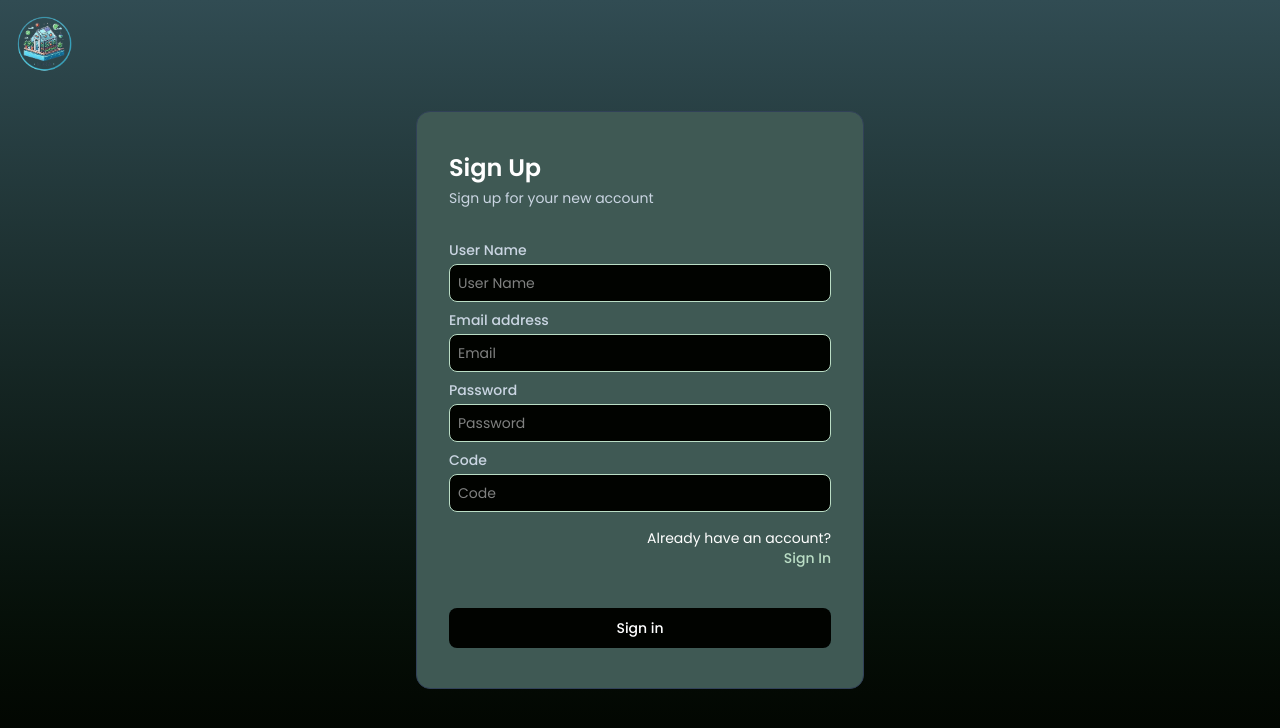
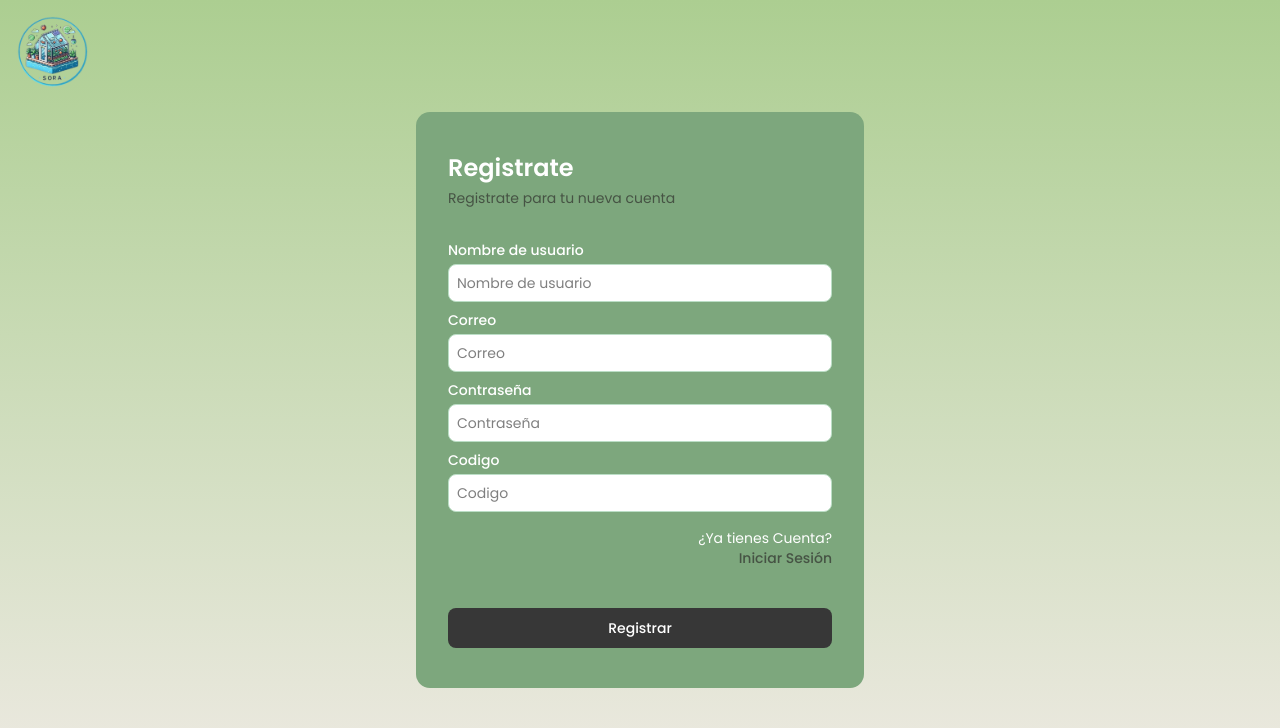
Before and after one commit to Fransoa2003/Pagina-Acuaponica, a React (Vite) app: page /register in a window 1280 px wide. Shown: the top 728 px of the page. Built offline with nearby package versions, Linux system fonts and the light colour scheme.

Commit message:
Nuevos canmbios

```diff
--- a/src/App.jsx
+++ b/src/App.jsx
@@ -3,6 +3,7 @@ import { Login } from './components/login';
 import { Register } from './components/register';
 import {Dashboard } from './components/dashboard';
 import { ChartAreaInteractive } from './components/chartAreaInteractive';
+import { Team } from './components/team';
 import { Route, Routes, BrowserRouter } from 'react-router-dom';
 import './App.css';
 
@@ -17,6 +18,7 @@ function App() {
         <Route path="/register" element={<Register />} />
         <Route path="/dashboard" element={<Dashboard />} />
         <Route path="/chart" element={<ChartAreaInteractive />} />
+        <Route path="/team" element={<Team />}/>
       </Routes>
     </BrowserRouter>
     </>
--- a/src/components/Ph.jsx
+++ b/src/components/Ph.jsx
@@ -35,7 +35,7 @@ export const Ph = () => {
 
       // ---- render ----
       return (
-          <Card className="flex flex-col max-w-sm w-full h-[150px] bg-[#546862] backdrop-blur-md border border-white/20 shadow-lg">
+          <Card className="flex flex-col max-w-sm w-full h-[150px] bg-[#7DA77D] backdrop-blur-md border border-white/20 shadow-2xl shadow-black/40 ">
             <CardContent className="flex flex-1 items-center pb-0">
               <ChartContainer
                 config={chartConfig}
--- a/src/components/conductividad.jsx
+++ b/src/components/conductividad.jsx
@@ -34,7 +34,7 @@ export const Conductividad = () => {
 
               // ---- render ----
               return (
-                  <Card className="flex flex-col max-w-sm w-full h-[150px] bg-[#546862] backdrop-blur-md border border-white/20 shadow-lg">
+                  <Card className="flex flex-col max-w-sm w-full h-[150px] bg-[#7DA77D] backdrop-blur-md border border-white/20 shadow-2xl shadow-black/40 ">
                     <CardContent className="flex flex-1 items-center pb-0">
                       <ChartContainer
                         config={chartConfig}
--- a/src/components/login.jsx
+++ b/src/components/login.jsx
@@ -5,53 +5,53 @@ import { NavLink } from "react-router-dom";
 export const Login = () => {
     return (
 
-        <div className="flex items-center justify-center min-h-screen bg-gradient-to-b from-[#314c53] to-[#010300]">
+        <div className="flex items-center justify-center min-h-screen bg-gradient-to-b from-[#acce91] to-[#efeae4]">
             <div className="absolute top-4 left-4">
                 <img
                     src="/src/assets/Sora-Logo.png"
                     alt="Your Company"
-                    className="h-14 w-auto"
+                    className="h-18 w-auto"
                 />
             </div>
-            <div className="flex flex-col justify-center w-full max-w-md rounded-xl px-8 py-10 border border-slate-700 bg-[#3F5954] text-white text-sm">
-                <h2 className="text-2xl font-semibold">Sign In</h2>
-                <p className="text-slate-300 mt-1">Login to your account</p>
+            <div className="flex flex-col justify-center w-full max-w-md rounded-xl px-8 py-10  bg-[#7DA77D] text-white text-sm">
+                <h2 className="text-2xl font-semibold">Iniciar Sesión</h2>
+                <p className="text-[#465344] mt-1">Inicia sesión desde tu cuenta</p>
                 <form className="mt-8">
-                <label htmlFor="email" className="block mb-1 font-medium text-slate-300">
-                    Email address
+                <label htmlFor="email" className="block mb-1 font-medium text-white">
+                    Correo
                 </label>
                 <input
                     type="email"
                     id="email"
                     name="email"
-                    placeholder="Email"
-                    className="w-full p-2 mb-2 bg-[#010300] border border-[#bbdec6] rounded-md focus:outline-none focus:ring-1 transition focus:ring-[#bbdec6] focus:border-[#bbdec6]"
+                    placeholder="Correo"
+                    className="w-full p-2 mb-2 bg-white border border-[#bbdec6] rounded-md focus:outline-none focus:ring-1 transition focus:ring-[#bbdec6] focus:border-[#bbdec6] text-black"
                 />
 
-                <label htmlFor="password" className="block mb-1 font-medium text-slate-300">
-                    Password
+                <label htmlFor="password" className="block mb-1 font-medium text-white">
+                    Contraseña
                 </label>
                 <input
                     type="password"
                     id="password"
                     name="password"
-                    placeholder="Password"
-                    className="w-full p-2 mb-2 bg-[#010300] border border-[#bbdec6] rounded-md focus:outline-none focus:ring-1 transition focus:ring-[#bbdec6] focus:border-[#bbdec6]"
+                    placeholder="Contraseña"
+                    className="w-full p-2 mb-2 bg-white border border-[#bbdec6] rounded-md focus:outline-none focus:ring-1 transition focus:ring-[#bbdec6] focus:border-[#bbdec6] text-black"
                 />
 
                 <div className="text-right mt-2">
-                    <p>New to Sora?</p>
-                    <h4><NavLink to='/register' className="font-medium text-[#bbdec6] hover:text-[#bbdec6]">
-                        Join Now
+                    <p>¿Nuevo en Sora?</p>
+                    <h4><NavLink to='/register' className="font-medium text-[#465344] hover:text-[#bbdec6]">
+                        Únete ahora
                     </NavLink></h4>
 
                 </div>
 
                 <button
                     type="submit"
-                    className="w-full mt-10 px-4 py-2.5 font-medium text-white bg-[#010300] rounded-md hover:bg-[#1E424A] focus:outline-none focus:ring-2 focus:ring-indigo-500"
+                    className="w-full mt-10 px-4 py-2.5 font-medium text-white bg-[#373737] rounded-md hover:bg-[#4C6948] focus:outline-none focus:ring-2 focus:ring-indigo-500"
                 >
-                    Sign in
+                    Acceder
                 </button>
                 </form>
             </div>
--- a/src/components/register.jsx
+++ b/src/components/register.jsx
@@ -3,73 +3,73 @@ import { NavLink } from "react-router-dom";
 
 export const Register = () => {
     return (
-        <div className="flex items-center justify-center min-h-screen bg-gradient-to-b from-[#314c53] to-[#010300]">
+        <div className="flex items-center justify-center min-h-screen bg-gradient-to-b from-[#acce91] to-[#efeae4]">
             <div className="absolute top-4 left-4">
                 <img
                     src="/src/assets/Sora-Logo.png"
                     alt="Your Company"
-                    className="h-14 w-auto"
+                    className="h-18 w-auto"
                 />
             </div>
-            <div className="flex flex-col justify-center w-full max-w-md rounded-xl px-8 py-10 border border-slate-700 bg-[#3F5954] text-white text-sm">
-                <h2 className="text-2xl font-semibold">Sign Up</h2>
-                <p className="text-slate-300 mt-1">Sign up for your new account</p>
+            <div className="flex flex-col justify-center w-full max-w-md rounded-xl px-8 py-10  bg-[#7DA77D] text-white text-sm">
+                <h2 className="text-2xl font-semibold">Registrate</h2>
+                <p className="text-[#465344] mt-1">Registrate para tu nueva cuenta</p>
                 <form className="mt-8">
-                <label htmlFor="userName" className="block mb-1 font-medium text-slate-300">
-                    User Name
+                <label htmlFor="userName" className="block mb-1 font-medium text-white">
+                    Nombre de usuario
                 </label>
                 <input
                     type="text"
                     id="userName"
                     name="userName"
-                    placeholder="User Name"
-                    className="w-full p-2 mb-2 bg-[#010300] border border-[#bbdec6] rounded-md focus:outline-none focus:ring-1 transition focus:ring-[#bbdec6] focus:border-[#bbdec6]"
+                    placeholder="Nombre de usuario"
+                    className="w-full p-2 mb-2 bg-white text-black border border-[#bbdec6] rounded-md focus:outline-none focus:ring-1 transition focus:ring-[#bbdec6] focus:border-[#bbdec6]"
                 />
-                <label htmlFor="email" className="block mb-1 font-medium text-slate-300">
-                    Email address
+                <label htmlFor="email" className="block mb-1 font-medium text-white">
+                    Correo
                 </label>
                 <input
                     type="email"
                     id="email"
                     name="email"
-                    placeholder="Email"
-                    className="w-full p-2 mb-2 bg-[#010300] border border-[#bbdec6] rounded-md focus:outline-none focus:ring-1 transition focus:ring-[#bbdec6] focus:border-[#bbdec6]"
+                    placeholder="Correo"
+                    className="w-full p-2 mb-2 bg-white text-black  border border-[#bbdec6] rounded-md focus:outline-none focus:ring-1 transition focus:ring-[#bbdec6] focus:border-[#bbdec6]"
                 />
 
-                <label htmlFor="password" className="block mb-1 font-medium text-slate-300">
-                    Password
+                <label htmlFor="password" className="block mb-1 font-medium text-white">
+                    Contraseña
                 </label>
                 <input
                     type="password"
                     id="password"
                     name="password"
-                    placeholder="Password"
-                    className="w-full p-2 mb-2 bg-[#010300] border border-[#bbdec6] rounded-md focus:outline-none focus:ring-1 transition focus:ring-[#bbdec6] focus:border-[#bbdec6]"
+                    placeholder="Contraseña"
+                    className="w-full p-2 mb-2 bg-white text-black  border border-[#bbdec6] rounded-md focus:outline-none focus:ring-1 transition focus:ring-[#bbdec6] focus:border-[#bbdec6]"
                 />
-                <label htmlFor="Code" className="block mb-1 font-medium text-slate-300">
-                    Code
+                <label htmlFor="Code" className="block mb-1 font-medium text-white">
+                    Codigo
                 </label>
                 <input
                     type="text"
                     id="Code"
                     name="Code"
-                    placeholder="Code"
-                    className="w-full p-2 mb-2 bg-[#010300] border border-[#bbdec6] rounded-md focus:outline-none focus:ring-1 transition focus:ring-[#bbdec6] focus:border-[#bbdec6]"
+                    placeholder="Codigo"
+                    className="w-full p-2 mb-2 bg-white text-black  border border-[#bbdec6] rounded-md focus:outline-none focus:ring-1 transition focus:ring-[#bbdec6] focus:border-[#bbdec6]"
                 />
 
                 <div className="text-right mt-2">
-                    <p>Already have an account?</p>
-                    <h4><NavLink to='/' className="font-medium text-[#bbdec6] hover:text-[#bbdec6]">
-                        Sign In
+                    <p>¿Ya tienes Cuenta?</p>
+                    <h4><NavLink to='/' className="font-medium text-[#465344] hover:text-[#bbdec6]">
+                        Iniciar Sesión
                     </NavLink></h4>
 
                 </div>
 
                 <button
                     type="submit"
-                    className="w-full mt-10 px-4 py-2.5 font-medium text-white bg-[#010300] rounded-md hover:bg-[#1E424A] focus:outline-none focus:ring-2 focus:ring-indigo-500"
+                    className="w-full mt-10 px-4 py-2.5 font-medium text-white bg-[#373737] rounded-md hover:bg-[#4C6948] focus:outline-none focus:ring-2 focus:ring-indigo-500"
                 >
-                    Sign in
+                    Registrar
                 </button>
                 </form>
             </div>
--- a/src/components/solidos.jsx
+++ b/src/components/solidos.jsx
@@ -35,7 +35,7 @@ export const Solidos = () => {
 
     // ---- render ----
     return (
-        <Card className="flex flex-col max-w-sm w-full h-[150px] bg-[#546862] backdrop-blur-md border border-white/20 shadow-lg">
+        <Card className="flex flex-col max-w-sm w-full h-[150px] bg-[#7DA77D] backdrop-blur-md border border-white/20 shadow-2xl shadow-black/40 ">
         <CardContent className="flex flex-1 items-center pb-0">
             <ChartContainer
             config={chartConfig}
--- a/src/components/temperatura.jsx
+++ b/src/components/temperatura.jsx
@@ -35,7 +35,7 @@ export const Temperatura = () => {
 
           // ---- render ----
           return (
-              <Card className="flex flex-col max-w-sm w-full h-[150px] bg-[#546862] backdrop-blur-md border border-white/20 shadow-lg">
+              <Card className="flex flex-col max-w-sm w-full h-[150px] bg-[#7DA77D] backdrop-blur-md border border-white/20 shadow-2xl shadow-black/40 ">
                 <CardContent className="flex flex-1 items-center pb-0">
                   <ChartContainer
                     config={chartConfig}
```
Also changed, not shown: src/components/chartAreaInteractive.jsx (+6 -6 lines), src/components/dashboard.jsx (+6 -5 lines), src/components/team.jsx (added, +114 -0 lines), src/assets/img-fransoa.png (added), src/assets/planta.jpg (added).
